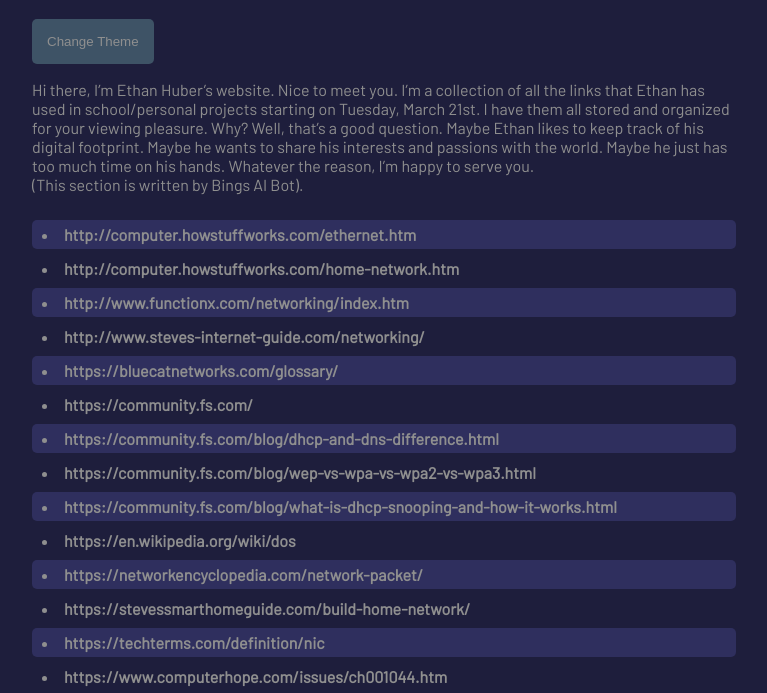
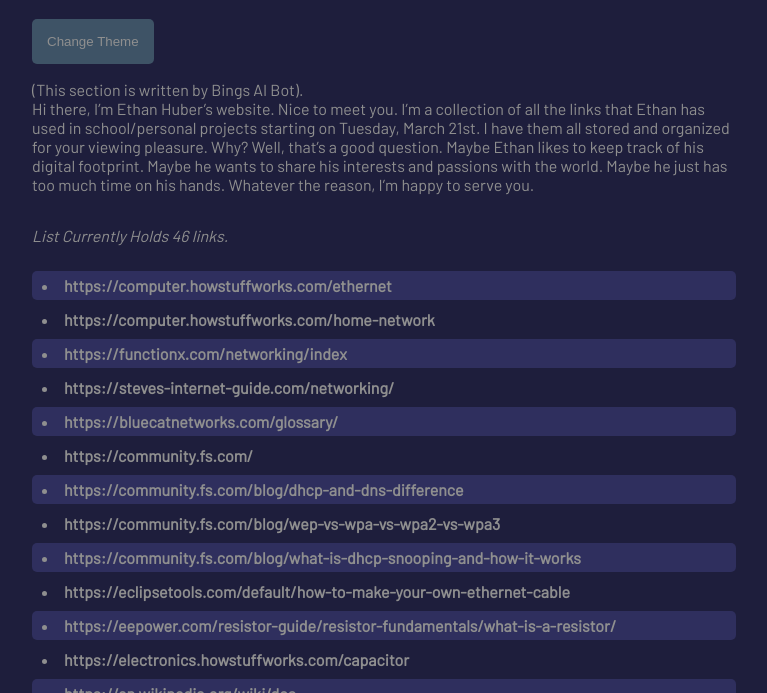
Before and after one commit to zushiEdu/references, a plain HTML site: page index.html in a window 1280 px wide. Shown: the part 100-793 px from the top of the page, without its empty margins (256-1023 px from the left). Drawn offline with Linux system fonts and the light colour scheme.

Commit message:
Added Links & Tweaked Formatting
- Remove the www. from urls
- Replaced http with https
- Removed the visual .htm / .html from url for a cleaner loook
- Urls will always open in a new tab
- Moved the description credits before the paragraph
- Added a link count display
- Changed credits at the bottom to be a different tag type

```diff
--- a/index.html
+++ b/index.html
@@ -15,6 +15,7 @@
         <p class="fluff" style="margin: 0">Change Theme</p>
       </button>
       <p class="fluff">
+        (This section is written by Bings AI Bot). <br />
         Hi there, I’m Ethan Huber’s website. Nice to meet you. I’m a collection
         of all the links that Ethan has used in school/personal projects
         starting on Tuesday, March 21st. I have them all stored and organized
@@ -22,8 +23,11 @@
         Ethan likes to keep track of his digital footprint. Maybe he wants to
         share his interests and passions with the world. Maybe he just has too
         much time on his hands. Whatever the reason, I’m happy to serve you.
-        <br />(This section is written by Bings AI Bot).
       </p>
+    </div>
+
+    <div>
+      <p style="font-style: italic" class="fluff" id="counter"></p>
     </div>
 
     <div>
@@ -42,9 +46,7 @@
             href="https://github.com/zushiEdu/references"
             ><p class="b">Repository</p></a
           >
-          <a style="text-decoration: none"
-            ><p class="b">Idea Credit To Class of 2024</p></a
-          >
+          <p class="b">Idea Credit To Class of 2024</p>
         </ul>
       </footer>
     </div>
@@ -56,6 +58,7 @@
         .then((text) => {
           const file = text.trim().toLowerCase();
           const links = file.split("\n").sort();
+
           const list = document.getElementById("links");
           for (const link of links) {
             if (link != "") {
@@ -68,8 +71,13 @@
                 div.className = "non-accent";
               }
               div.style = "width:100%";
-              a.href = link;
-              a.textContent = link;
+              a.href = link.replace("www.", "").replace("http://", "https://");
+              a.textContent = link
+                .replace("www.", "")
+                .replace("http://", "https://")
+                .replace(".html", "")
+                .replace(".htm", "");
+              a.target = "_blank";
               li.appendChild(a);
               div.appendChild(li);
               list.appendChild(div);
@@ -77,6 +85,8 @@
             }
           }
           updateTheme();
+          const count = document.getElementById("counter");
+          count.textContent = `List Currently Holds ${links.length} links.`;
         });
 
       function updateTheme() {
```
Also changed, not shown: list.txt.
